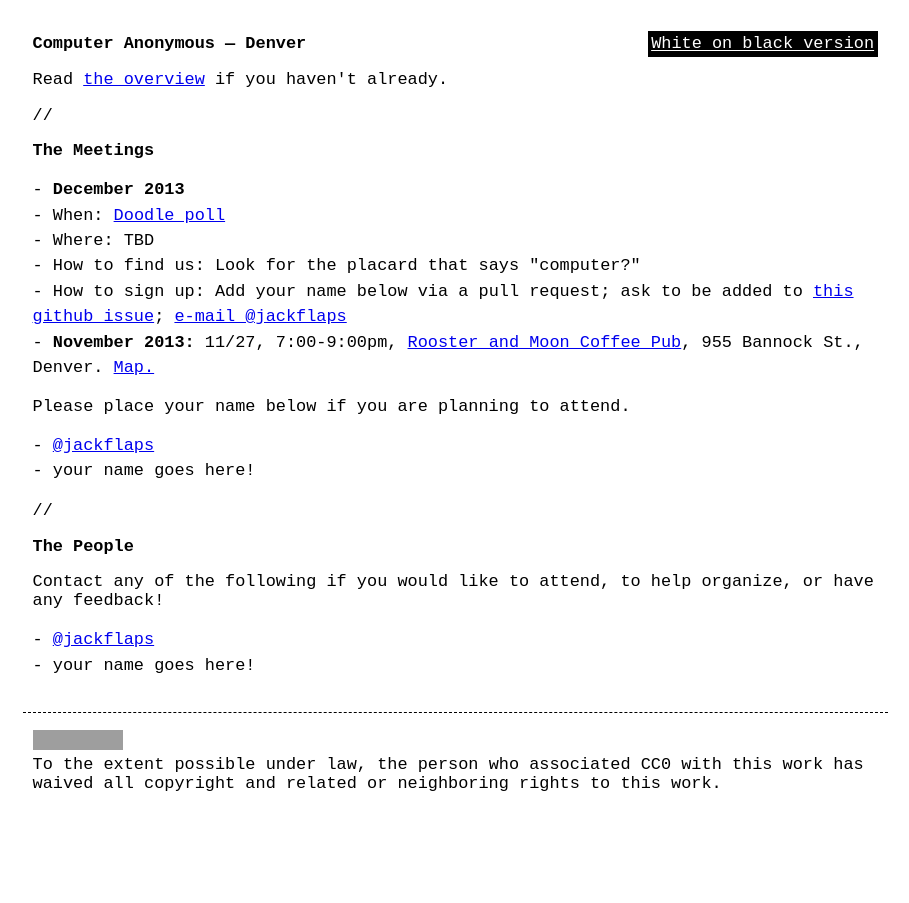
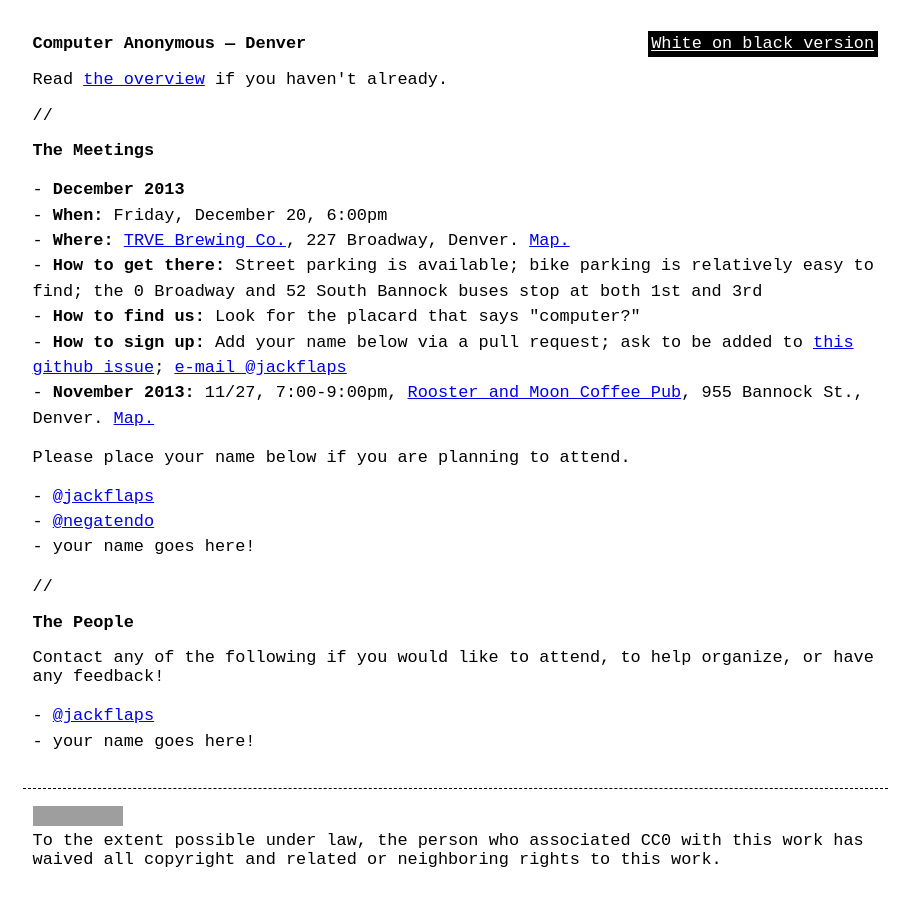
Before and after one commit to computeranonymous/computer, a Jekyll site: the page built from us_denver.html, in a window 1280 px wide. Shown: the whole page, without its empty margins (185-1094 px from the left). Built offline with Jekyll 4.4.1, drawn with Linux system fonts in a browser that asks for light colours; grey boxes are pictures that could not be loaded.

Commit message:
[Denver] added details for December meeting

```diff
--- a/us_denver.html
+++ b/us_denver.html
@@ -13,10 +13,11 @@ title: Computer Anonymous - Denver
 <ul>
     <li><strong>December 2013</strong>
         <ul>
-            <li>When: <a href="http://doodle.com/pkhrdvw8uy65p8be">Doodle poll</a></li>
-            <li>Where: TBD</li>
-            <li>How to find us: Look for the placard that says "computer?"</li>
-            <li>How to sign up: Add your name below via a pull request; ask to be added to <a href="https://github.com/jackflaps/computer/issues/2">this github issue</a>; <a href="http://mailto:kevin@jackflaps.net">e-mail @jackflaps</a></li>
+            <li><strong>When:</strong> Friday, December 20, 6:00pm</a></li>
+            <li><strong>Where:</strong> <a href="http://trvebrewing.com">TRVE Brewing Co.</a>, 227 Broadway, Denver. <a href="https://maps.google.com/maps?q=TRVE+Brewing+Co.&ll=39.720491,-104.987669&spn=0.009639,0.018282&oe=utf-8&client=firefox-a&fb=1&gl=us&hq=trve+brewing&cid=8668426388830464598&t=m&z=16&iwloc=A">Map.</a></li>
+            <li><strong>How to get there:</strong> Street parking is available; bike parking is relatively easy to find; the 0 Broadway and 52 South Bannock buses stop at both 1st and 3rd</li>
+            <li><strong>How to find us:</strong> Look for the placard that says "computer?"</li>
+            <li><strong>How to sign up:</strong> Add your name below via a pull request; ask to be added to <a href="https://github.com/jackflaps/computer/issues/2">this github issue</a>; <a href="mailto:kevin@jackflaps.net">e-mail @jackflaps</a></li>
         </ul>
     </li>
     <li><strong>November 2013:</strong> 11/27, 7:00-9:00pm, <a href="http://www.roosterandmoon.com">Rooster and Moon Coffee Pub</a>, 955 Bannock St., Denver. <a href="https://maps.google.com/maps?q=Rooster+and+Moon+Coffee+Pub,+Bannock+Street,+Denver,+CO&hl=en&ll=39.73201,-104.990394&spn=0.009522,0.021136&sll=39.764339,-104.855112&sspn=0.304547,0.676346&oq=rooster+&t=m&z=16&iwloc=A">Map.</a></li>
@@ -26,6 +27,7 @@ title: Computer Anonymous - Denver
 
 <ul>
     <li><a href="https://twitter.com/jackflaps">@jackflaps</a>
+    <li><a href="https://twitter.com/negatendo">@negatendo</a>
     <li>your name goes here!</li>
 </ul>
 
```
